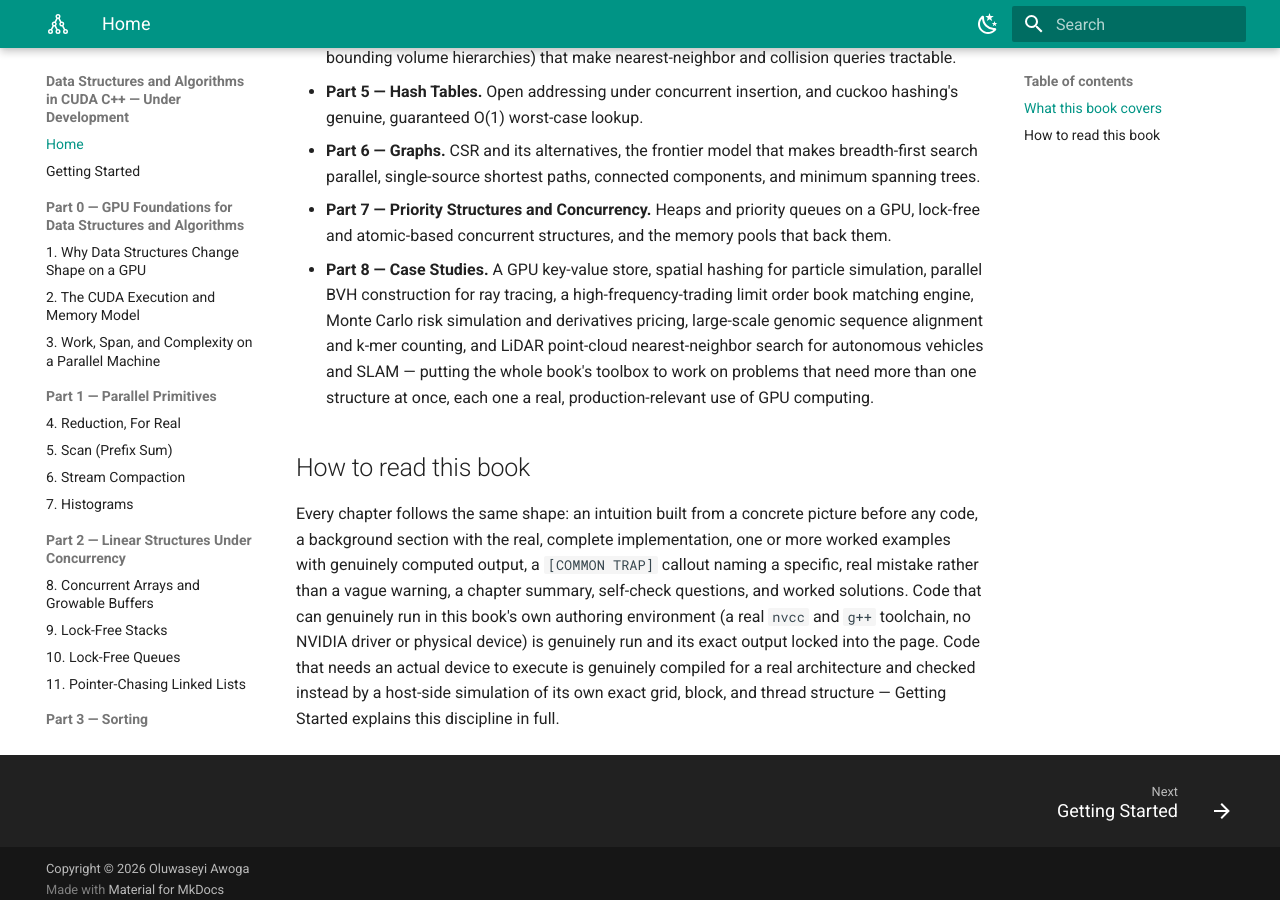
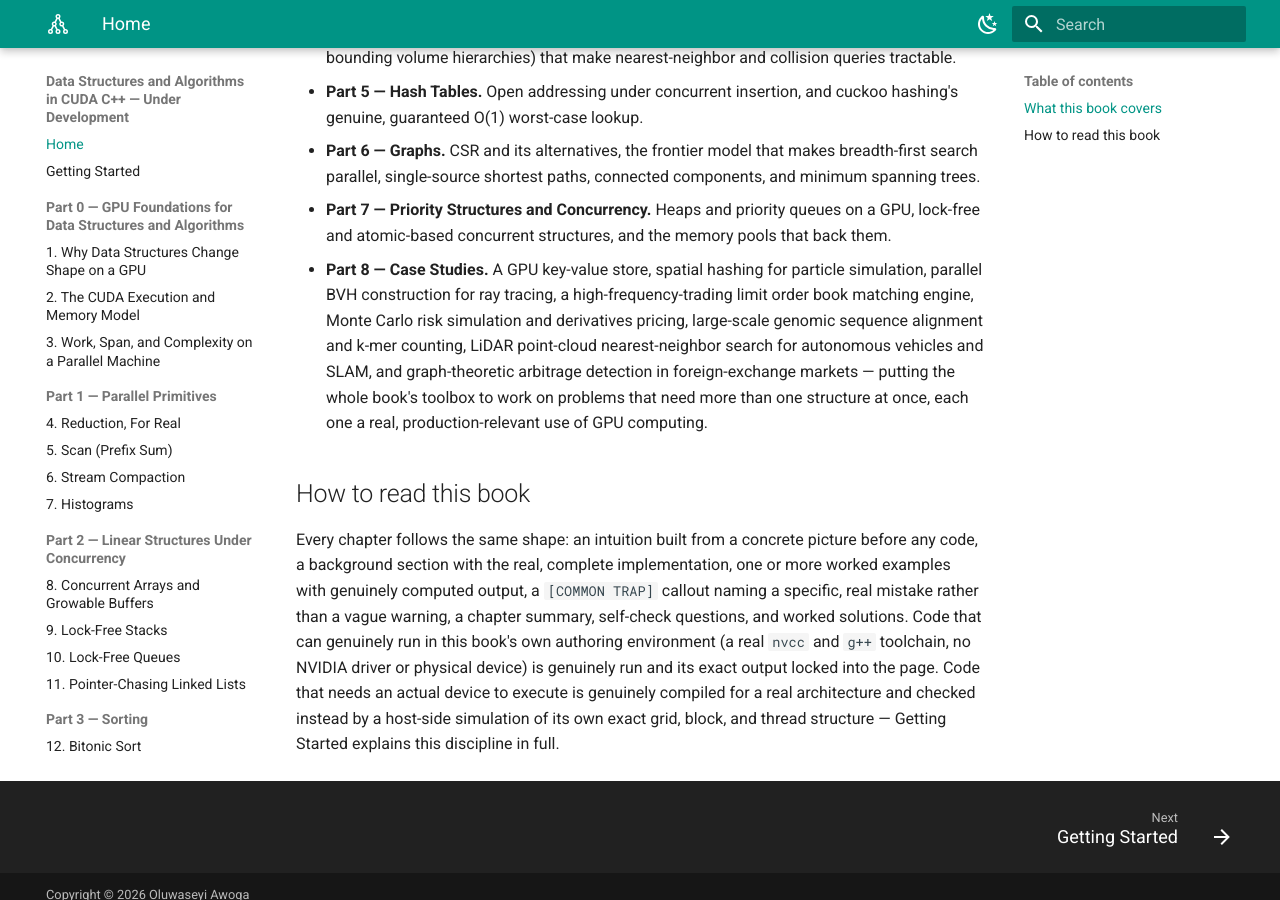
Before and after one commit to MaximumBeings/dsa_cuda_from_first_principles, an MkDocs documentation site: the page built from docs/index.md, in a window 1280 px wide and 900 px high, scrolled down 1057 px. Built offline with MkDocs 1.6.1 and Material for MkDocs 9.7.7, drawn with Linux system fonts in a browser that asks for light colours.

Commit message:
Add Chapter 36 to the roadmap: FX arbitrage detection via graph theory
Appended as the final chapter of Part 8, after the four case studies
already planned (32-35). Reuses the book's shortest-path / negative-
cycle machinery (Chapter 23) applied to currency-exchange graphs.

Co-Authored-By: Claude Sonnet 5 <noreply@anthropic.com>
Claude-Session: https://claude.ai/code/session_018aNF8asuQ7qdGxTUeqr1JR

```diff
--- a/docs/index.md
+++ b/docs/index.md
@@ -16,7 +16,7 @@ This book is independent: it does not assume or reference any other book in any
 - **Part 5 — Hash Tables.** Open addressing under concurrent insertion, and cuckoo hashing's genuine, guaranteed O(1) worst-case lookup.
 - **Part 6 — Graphs.** CSR and its alternatives, the frontier model that makes breadth-first search parallel, single-source shortest paths, connected components, and minimum spanning trees.
 - **Part 7 — Priority Structures and Concurrency.** Heaps and priority queues on a GPU, lock-free and atomic-based concurrent structures, and the memory pools that back them.
-- **Part 8 — Case Studies.** A GPU key-value store, spatial hashing for particle simulation, parallel BVH construction for ray tracing, a high-frequency-trading limit order book matching engine, Monte Carlo risk simulation and derivatives pricing, large-scale genomic sequence alignment and k-mer counting, and LiDAR point-cloud nearest-neighbor search for autonomous vehicles and SLAM — putting the whole book's toolbox to work on problems that need more than one structure at once, each one a real, production-relevant use of GPU computing.
+- **Part 8 — Case Studies.** A GPU key-value store, spatial hashing for particle simulation, parallel BVH construction for ray tracing, a high-frequency-trading limit order book matching engine, Monte Carlo risk simulation and derivatives pricing, large-scale genomic sequence alignment and k-mer counting, LiDAR point-cloud nearest-neighbor search for autonomous vehicles and SLAM, and graph-theoretic arbitrage detection in foreign-exchange markets — putting the whole book's toolbox to work on problems that need more than one structure at once, each one a real, production-relevant use of GPU computing.
 
 ## How to read this book
 
```
